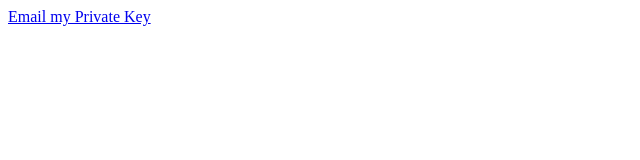
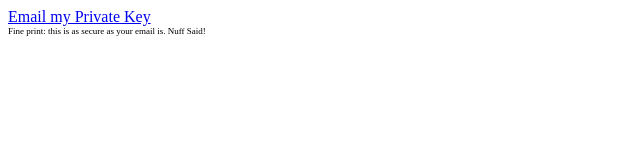
Before and after one commit to erickudos/email-test, a plain HTML site: page index.html in a window 1280 px wide. Shown: the whole page, without its empty margins (0-640 px from the left). Drawn offline with Linux system fonts and the light colour scheme.

Commit message:
Update index.html

```diff
--- a/index.html
+++ b/index.html
@@ -4,7 +4,7 @@
 </head>
 <body>
   <a href="mailto:eric@joinkudos.com?subject=Your%20Secret%20Key&body=Your+secret+key+is+8de1aeda05395f441e848b0965451ffe74fdfde3363aa98d94d33751854a86515a10a8f0c7ed8f7c6a1fb8593882974984b5ea1dbd9772d6ae0f8a7db763eecf6dcd0411edf4e2f0">Email my Private Key </a>
-
+<div style="font-size:9px">Fine print: this is as secure as your email is.  Nuff Said!</div>
 <br/>
 </body>
 </html>
```
